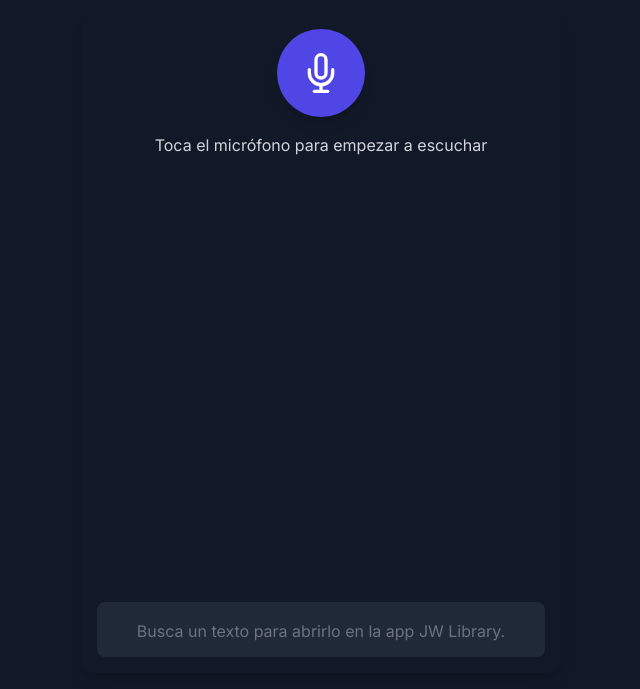
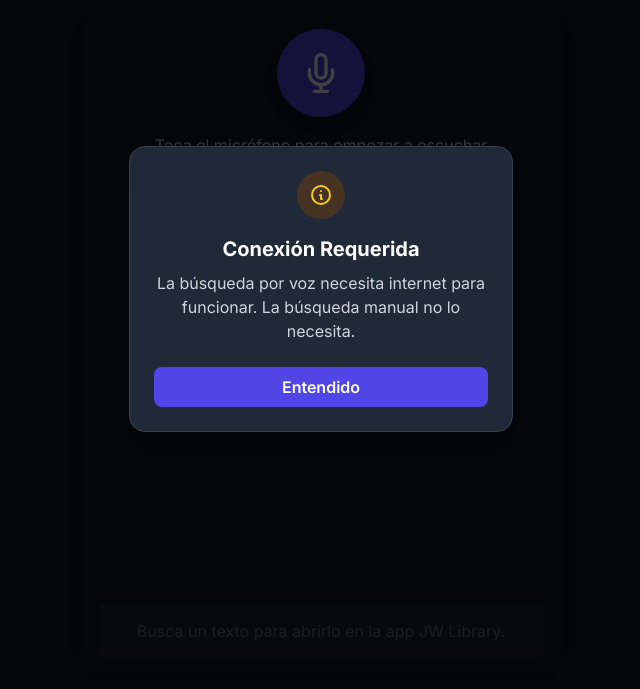
Before and after one commit to sarsjs/buscador-biblico, a plain HTML site: page index.html in a window 1280 px wide. Both pictures are taken after a click on the button "Búsqueda por Voz". Shown: the part 111-800 px from the top of the page, without its empty margins (319-959 px from the left). Drawn offline with nearby package versions, Linux system fonts and the light colour scheme.

Commit message:
Update index.html

```diff
--- a/index.html
+++ b/index.html
@@ -17,9 +17,23 @@
         .tab-inactive { background-color: #374151; color: #d1d5db; }
         .mic-button.listening { animation: pulse 2s infinite; }
         @keyframes pulse { 0% { box-shadow: 0 0 0 0 rgba(79, 70, 229, 0.7); } 70% { box-shadow: 0 0 0 20px rgba(79, 70, 229, 0); } 100% { box-shadow: 0 0 0 0 rgba(79, 70, 229, 0); } }
+        /* Modal Styles */
+        #alert-modal { transition: opacity 0.3s ease; }
     </style>
 </head>
 <body class="main-container antialiased">
+
+    <!-- Alert Modal -->
+    <div id="alert-modal" class="hidden fixed inset-0 bg-black bg-opacity-75 flex items-center justify-center p-4 z-50">
+        <div class="bg-gray-800 rounded-2xl shadow-xl p-6 w-full max-w-sm text-center border border-gray-700">
+            <div id="alert-icon" class="mx-auto mb-4 w-12 h-12 rounded-full flex items-center justify-center">
+                <!-- Icon will be inserted by JS -->
+            </div>
+            <h3 id="alert-title" class="text-xl font-bold text-white mb-2"></h3>
+            <p id="alert-message" class="text-gray-300 mb-6"></p>
+            <button id="alert-ok-btn" class="w-full bg-indigo-600 hover:bg-indigo-700 text-white font-semibold py-2 px-4 rounded-lg transition-colors duration-300">Entendido</button>
+        </div>
+    </div>
 
     <div class="flex flex-col h-screen max-w-lg mx-auto p-4">
         <header class="text-center mb-4">
@@ -69,12 +83,18 @@
         const transcriptEl = document.getElementById('transcript');
         const resultDisplay = document.getElementById('result-display');
         const placeholderText = document.getElementById('placeholder-text');
+        const alertModal = document.getElementById('alert-modal');
+        const alertTitle = document.getElementById('alert-title');
+        const alertMessage = document.getElementById('alert-message');
+        const alertOkBtn = document.getElementById('alert-ok-btn');
+        const alertIcon = document.getElementById('alert-icon');
 
         // --- Event Listeners ---
         manualTab.addEventListener('click', () => switchSearchView('manual'));
         voiceTab.addEventListener('click', () => switchSearchView('voice'));
         searchBtn.addEventListener('click', handleSearch);
         verseInput.addEventListener('keyup', (e) => e.key === 'Enter' && handleSearch());
+        alertOkBtn.addEventListener('click', () => showAlert(false));
 
         // --- Core Functions ---
         function switchSearchView(view) {
@@ -89,6 +109,7 @@
                 manualTab.classList.replace('tab-active', 'tab-inactive');
                 voiceView.classList.remove('hidden');
                 manualView.classList.add('hidden');
+                showAlert(true, 'voice_internet_warning');
             }
         }
 
@@ -124,6 +145,22 @@
         }
 
         // --- UI & Display Functions ---
+        function showAlert(show, type) {
+            if (show) {
+                if (type === 'voice_internet_warning') {
+                    alertIcon.innerHTML = `<svg xmlns="http://www.w3.org/2000/svg" class="h-6 w-6 text-yellow-400" fill="none" viewBox="0 0 24 24" stroke="currentColor"><path stroke-linecap="round" stroke-linejoin="round" stroke-width="2" d="M13 16h-1v-4h-1m1-4h.01M21 12a9 9 0 11-18 0 9 9 0 0118 0z" /></svg>`;
+                    alertIcon.className = 'mx-auto mb-4 w-12 h-12 rounded-full flex items-center justify-center bg-yellow-900/50';
+                    alertTitle.textContent = "Conexión Requerida";
+                    alertMessage.textContent = "La búsqueda por voz necesita internet para funcionar. La búsqueda manual no lo necesita.";
+                }
+                alertModal.classList.remove('hidden');
+                alertModal.classList.add('flex');
+            } else {
+                alertModal.classList.add('hidden');
+                alertModal.classList.remove('flex');
+            }
+        }
+
         function showLoading(message) {
             placeholderText.classList.add('hidden');
             resultDisplay.innerHTML = `<div class="flex items-center justify-center h-full"><div class="animate-spin rounded-full h-8 w-8 border-b-2 border-indigo-400"></div><p class="ml-3 text-gray-400">${message}</p></div>`;
```
